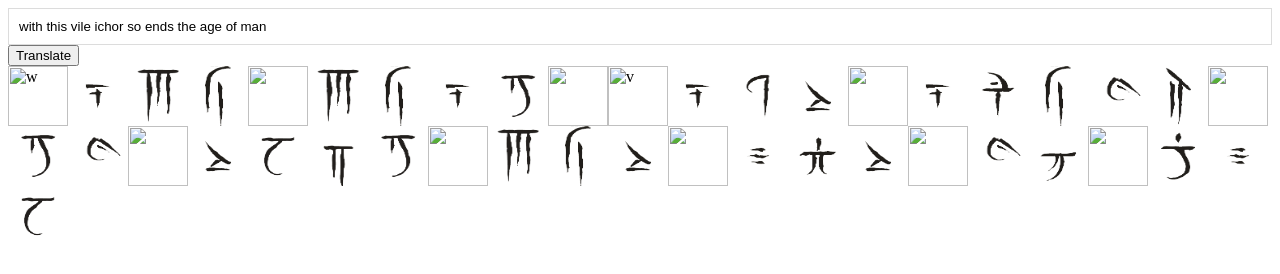
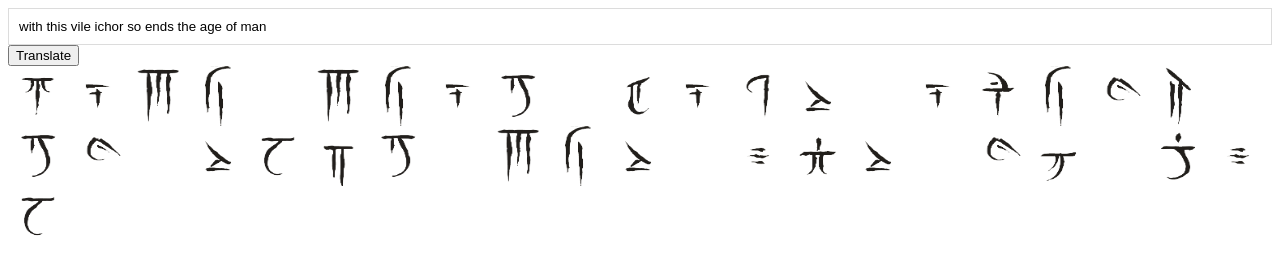
Before and after one commit to Kenji776/glyph-translate, a plain HTML site: page index.html in a window 1280 px wide. Both pictures are taken after a click on the button "Translate". Drawn offline with nearby package versions, Linux system fonts and the light colour scheme; no server answers.

Commit message:
more images

```diff
--- a/index.html
+++ b/index.html
@@ -9,12 +9,25 @@
 			$( document ).ready(function() {
 				$('#submit').click(function(){
 				var text = encodeURIComponent($('#translate').val());
+				$.ajax({
+				  url: 'https://cors-proxy.taskcluster.net/request',
+				  method: 'POST',
+				  contentType: 'application/json',
+				  data: {
+					url: 'http://draconic.twilightrealm.com/mini.php?action=ctd&text='+text+'&translate=Translate',
+				  }
+				}).done(function(res) {
+				  console.log(res);
+				});
 
-				$.post( "http://draconic.twilightrealm.com/mini.php?action=ctd&text='+text+'&translate=Translate", function( data ) {
+					/*
+					$.post( "http://draconic.twilightrealm.com/mini.php?action=ctd&text='+text+'&translate=Translate", function( data ) {
 					  console.log(data);
 					  $( "#output_div" ).html( data );
 					});
+					*/
 				});
+
 
 				$( "#output_div" ).html(translateString(selectedLanguage,message));
 			});
```
Also changed, not shown: draconic/space.png (added), draconic/v.png (added), draconic/w.png (added), draconic/x.png (added), draconic/y.png (added), draconic/z.png (added).
